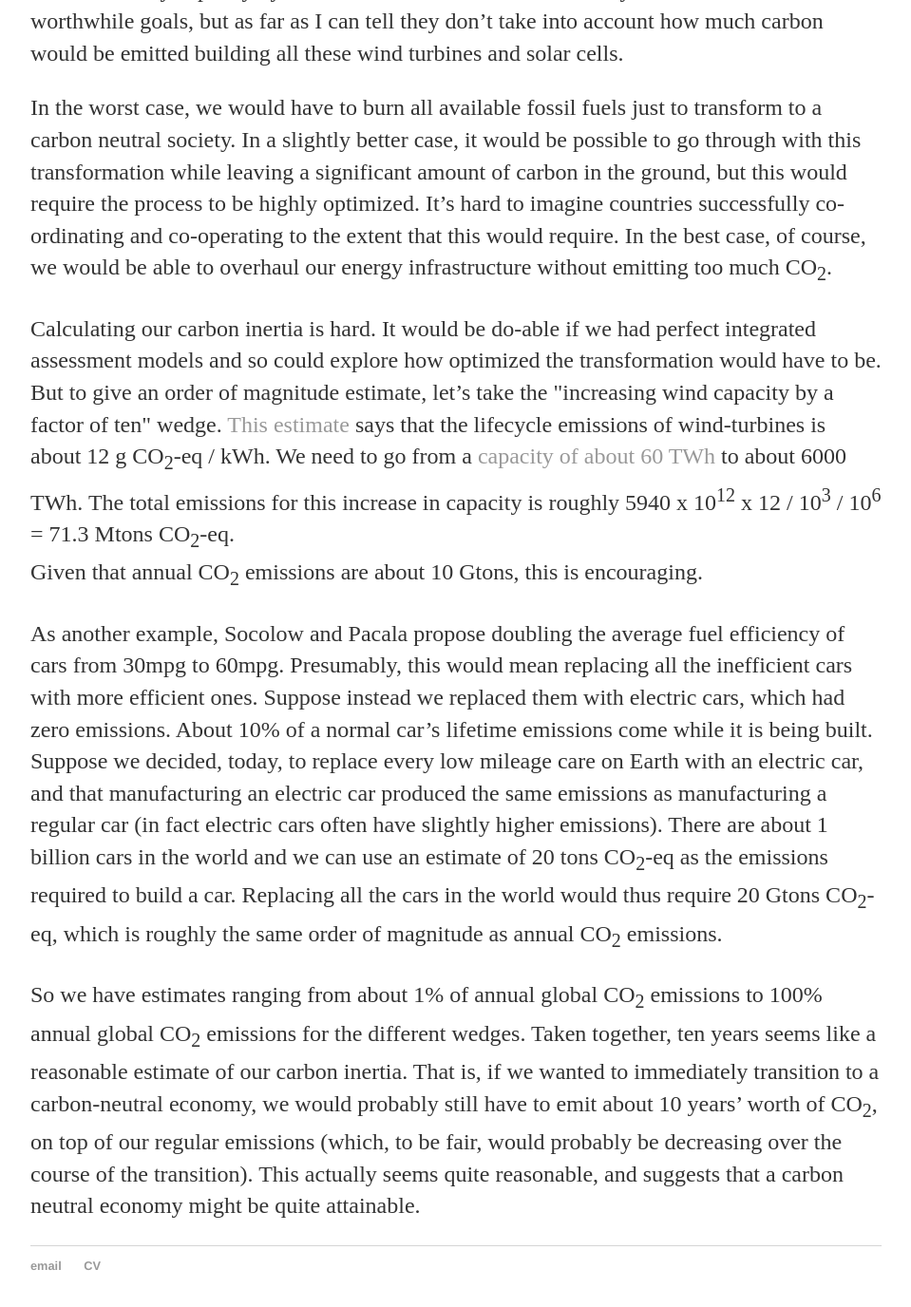
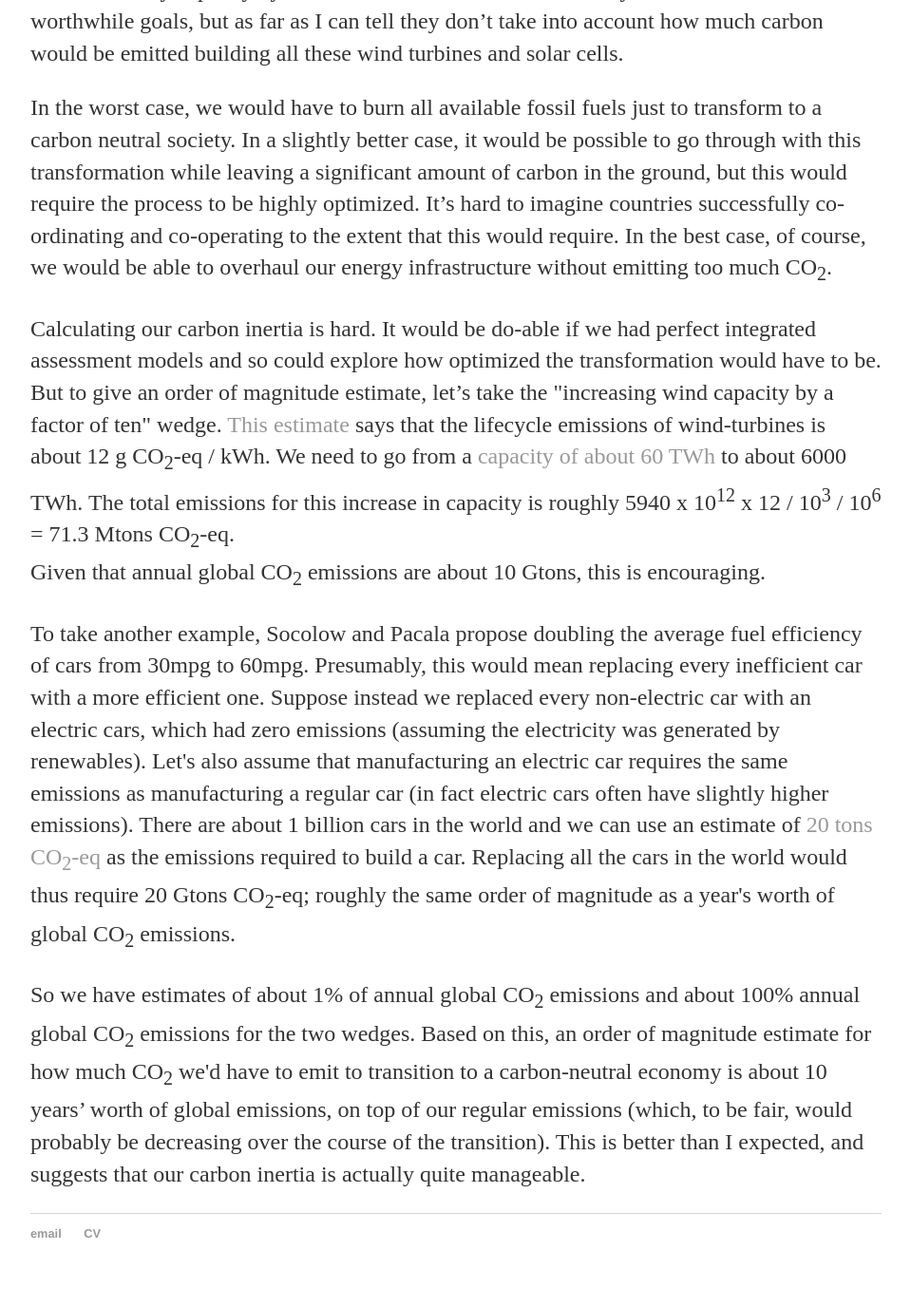
Before and after one commit to nicklutsko/nicklutsko.github.io, a Jekyll site: the page built from _posts/2016-06-28-Carbon-Intertia.md, in a window 1280 px wide and 1400 px high, scrolled down 895 px. Shown: the top 1376 px of the window at 95% size, without its empty margins (160-1119 px from the left). Built offline with Jekyll 4.4.1, drawn with Linux system fonts in a browser that asks for light colours.

Commit message:
edited post again

```diff
--- a/_posts/2016-06-28-Carbon-Intertia.md
+++ b/_posts/2016-06-28-Carbon-Intertia.md
@@ -14,8 +14,8 @@ date: 2016-06-28
 
 <p>Calculating our carbon inertia is hard. It would be do-able if we had perfect integrated assessment models and so could explore how optimized the transformation would have to be. But to give an order of magnitude estimate, let’s take the "increasing wind capacity by a factor of ten" wedge. <a href="http://onlinelibrary.wiley.com/doi/10.1111/j.1530-9290.2012.00464.x/abstract">This estimate</a> says that the lifecycle emissions of wind-turbines is about 12 g CO<sub>2</sub>-eq / kWh. We need to go from a <a href="http://cmi.princeton.edu/wedges/wind_power.php">capacity of about 60 TWh</a> to about 6000 TWh. The total emissions for this increase in capacity is roughly
 5940 x 10<sup>12</sup> x 12 / 10<sup>3</sup> / 10<sup>6</sup> = 71.3 Mtons CO<sub>2</sub>-eq.<br>
-Given that annual CO<sub>2</sub> emissions are about 10 Gtons, this is encouraging.</p>
+Given that annual global CO<sub>2</sub> emissions are about 10 Gtons, this is encouraging.</p>
 
-<p>As another example, Socolow and Pacala propose doubling the average fuel efficiency of cars from 30mpg to 60mpg. Presumably, this would mean replacing all the inefficient cars with more efficient ones. Suppose instead we replaced them with electric cars, which had zero emissions. About 10% of a normal car’s lifetime emissions come while it is being built. Suppose we decided, today, to replace every low mileage care on Earth with an electric car, and that manufacturing an electric car produced the same emissions as manufacturing a regular car (in fact electric cars often have slightly higher emissions). There are about 1 billion cars in the world and we can use an estimate of 20 tons CO<sub>2</sub>-eq as the emissions required to build a car. Replacing all the cars in the world would thus require 20 Gtons CO<sub>2</sub>-eq, which is roughly the same order of magnitude as annual CO<sub>2</sub> emissions.</p>
+<p>To take another example, Socolow and Pacala propose doubling the average fuel efficiency of cars from 30mpg to 60mpg. Presumably, this would mean replacing every inefficient car with a more efficient one. Suppose instead we replaced every non-electric car with an electric cars, which had zero emissions (assuming the electricity was generated by renewables). Let's also assume that manufacturing an electric car requires the same emissions as manufacturing a regular car (in fact electric cars often have slightly higher emissions). There are about 1 billion cars in the world and we can use an estimate of <a href="https://www.theguardian.com/environment/green-living-blog/2010/sep/23/carbon-footprint-new-car"> 20 tons CO<sub>2</sub>-eq</a> as the emissions required to build a car. Replacing all the cars in the world would thus require 20 Gtons CO<sub>2</sub>-eq; roughly the same order of magnitude as a year's worth of global CO<sub>2</sub> emissions.</p>
 
-<p>So we have estimates ranging from about 1% of annual global CO<sub>2</sub> emissions to 100% annual global CO<sub>2</sub> emissions for the different wedges. Taken together, ten years seems like a reasonable estimate of our carbon inertia. That is, if we wanted to immediately transition to a carbon-neutral economy, we would probably still have to emit about 10 years’ worth of CO<sub>2</sub>, on top of our regular emissions (which, to be fair, would probably be decreasing over the course of the transition). This actually seems quite reasonable, and suggests that a carbon neutral economy might be quite attainable.</p>
+<p>So we have estimates of about 1% of annual global CO<sub>2</sub> emissions and about 100% annual global CO<sub>2</sub> emissions for the two wedges. Based on this, an order of magnitude estimate for how much CO<sub>2</sub> we'd have to emit to transition to a carbon-neutral economy is about 10 years’ worth of global emissions, on top of our regular emissions (which, to be fair, would probably be decreasing over the course of the transition). This is better than I expected, and suggests that our carbon inertia is actually quite manageable.</p>
```
